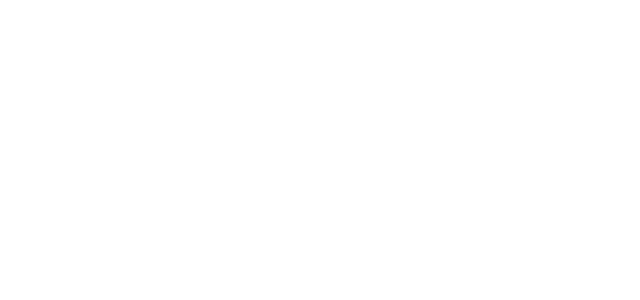
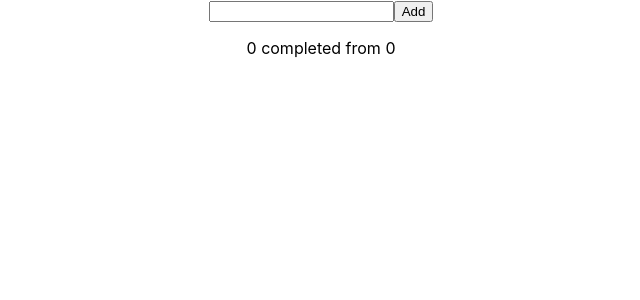
Before and after one commit to ganeshparajuli/reactjs-concepts, a React (Create React App) app in the folder interview-question/: page / in a window 1280 px wide. Shown: the top 300 px of the page, without its empty margins (319-959 px from the left). Built offline with nearby package versions, Linux system fonts and the light colour scheme.

Commit message:
#2 todo interview question

```diff
--- a/interview-question/src/App.js
+++ b/interview-question/src/App.js
@@ -1,9 +1,9 @@
 import './App.css';
-
+import ToDo from './interview/ToDo'
 function App() {
   return (
     <div className="App">
-
+       <ToDo />
     </div>
   );
 }
--- /dev/null
+++ b/interview-question/src/interview/ToDo.js
@@ -0,0 +1,83 @@
+/*
+I can say that 1 of 5 coding tests in React will ask you to build a todo app with minimum functionality.
+Add todo.
+On click on that todo, cross line it.
+Display the total number of todos and the left to be done todos.
+It may seem trivial and probably it is.
+For senior developers.
+
+However, there are a lot of gotchas to take into account.
+
+How do you keep track if a todo is done, line through, or not?
+
+How do you count how many todos were completed to subtract them from the total number of todos?I can say that 1 of 5 coding tests in React will ask you to build a todo app with minimum functionality.
+Add todo.
+On click on that todo, cross line it.
+Display the total number of todos and the left to be done todos.
+It may seem trivial and probably it is.
+For senior developers.
+
+However, there are a lot of gotchas to take into account.
+
+How do you keep track if a todo is done, line through, or not?
+
+How do you count how many todos were completed to subtract them from the total number of todos?
+
+*/
+import './Todo.css';
+import { useState } from 'react';
+
+const ToDo = () => {
+  const [item, setItem] = useState('');
+  const [itemList, setItemList] = useState([]);
+
+  const onChange = e => {
+    setItem(e.target.value);
+  };
+
+  const handleClick = () => {
+    if (item.length > 0) {
+      setItemList(prevItems => [
+        ...prevItems,
+        { id: Math.random(), item, isDone: false }
+      ]);
+      setItem('');
+    }
+  };
+
+  const handleItemClass = index => {
+    setItemList(
+      itemList.map(el => {
+        if (el === itemList[index]) {
+          el.isDone = !el.isDone;
+        }
+        return el;
+      })
+    );
+  };
+
+  return (
+    <>
+      <div>
+        <input type="text" onChange={onChange} value={item} />
+        <button onClick={handleClick}>Add</button>
+      </div>
+      <p>
+        {itemList.filter(el => el.isDone).length} completed from{' '}
+        {itemList.length}
+      </p>
+      <ul>
+        {itemList.map((itemCurrent, i) => (
+          <li
+            key={itemCurrent.id}
+            onClick={() => handleItemClass(i)}
+            className={itemCurrent.isDone ? 'is-done' : ''}
+          >
+            {itemCurrent.item}
+          </li>
+        ))}
+      </ul>
+    </>
+  );
+};
+export default ToDo;
--- /dev/null
+++ b/interview-question/src/interview/Todo.css
@@ -0,0 +1,3 @@
+.is-done {
+    text-decoration: line-through;
+  }
```
